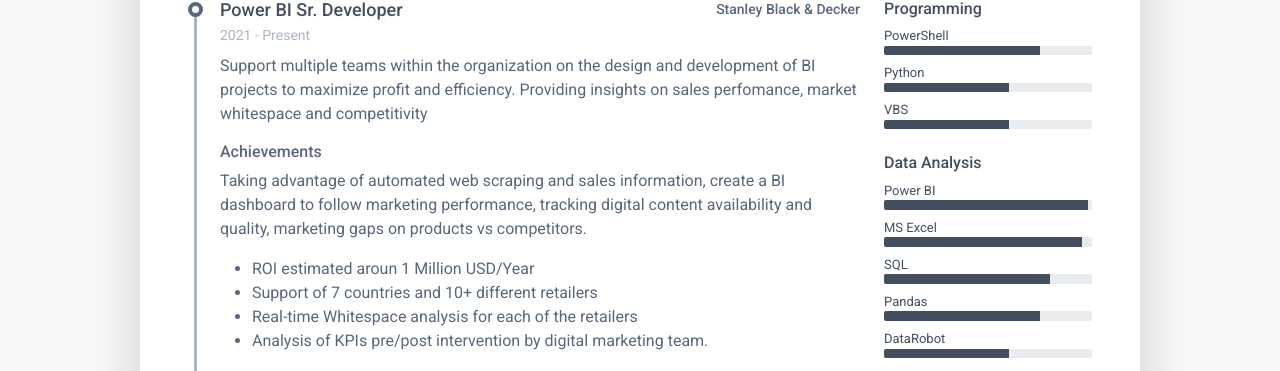
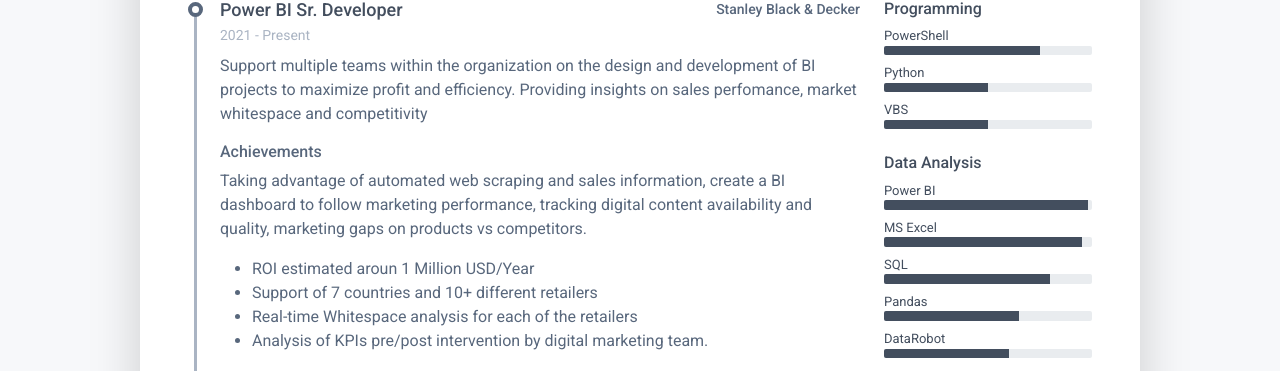
Before and after one commit to Jhilbran/Jhilbran.github.io, a plain HTML site: page index.html in a window 1280 px wide. Shown: the part 531-902 px from the top of the page. Drawn offline with Linux system fonts and the light colour scheme.

Commit message:
Corregida progress bar para Python, VBS, y Pandas

```diff
--- a/index.html
+++ b/index.html
@@ -296,7 +296,7 @@
 											<div class="resume-skill-name">Python</div>
 											<div class="progress resume-progress">
 												<div class="progress-bar theme-progress-bar-dark" role="progressbar"
-													style="width: 60%" aria-valuenow="25" aria-valuemin="0"
+													style="width: 50%" aria-valuenow="25" aria-valuemin="0"
 													aria-valuemax="100"></div>
 											</div>
 										</li>
@@ -304,7 +304,7 @@
 											<div class="resume-skill-name">VBS</div>
 											<div class="progress resume-progress">
 												<div class="progress-bar theme-progress-bar-dark" role="progressbar"
-													style="width: 60%" aria-valuenow="25" aria-valuemin="0"
+													style="width: 50%" aria-valuenow="25" aria-valuemin="0"
 													aria-valuemax="100"></div>
 											</div>
 										</li>
@@ -343,7 +343,7 @@
 											<div class="resume-skill-name">Pandas</div>
 											<div class="progress resume-progress">
 												<div class="progress-bar theme-progress-bar-dark" role="progressbar"
-													style="width: 75%" aria-valuenow="25" aria-valuemin="0"
+													style="width: 65%" aria-valuenow="25" aria-valuemin="0"
 													aria-valuemax="100"></div>
 											</div>
 										</li>
```
